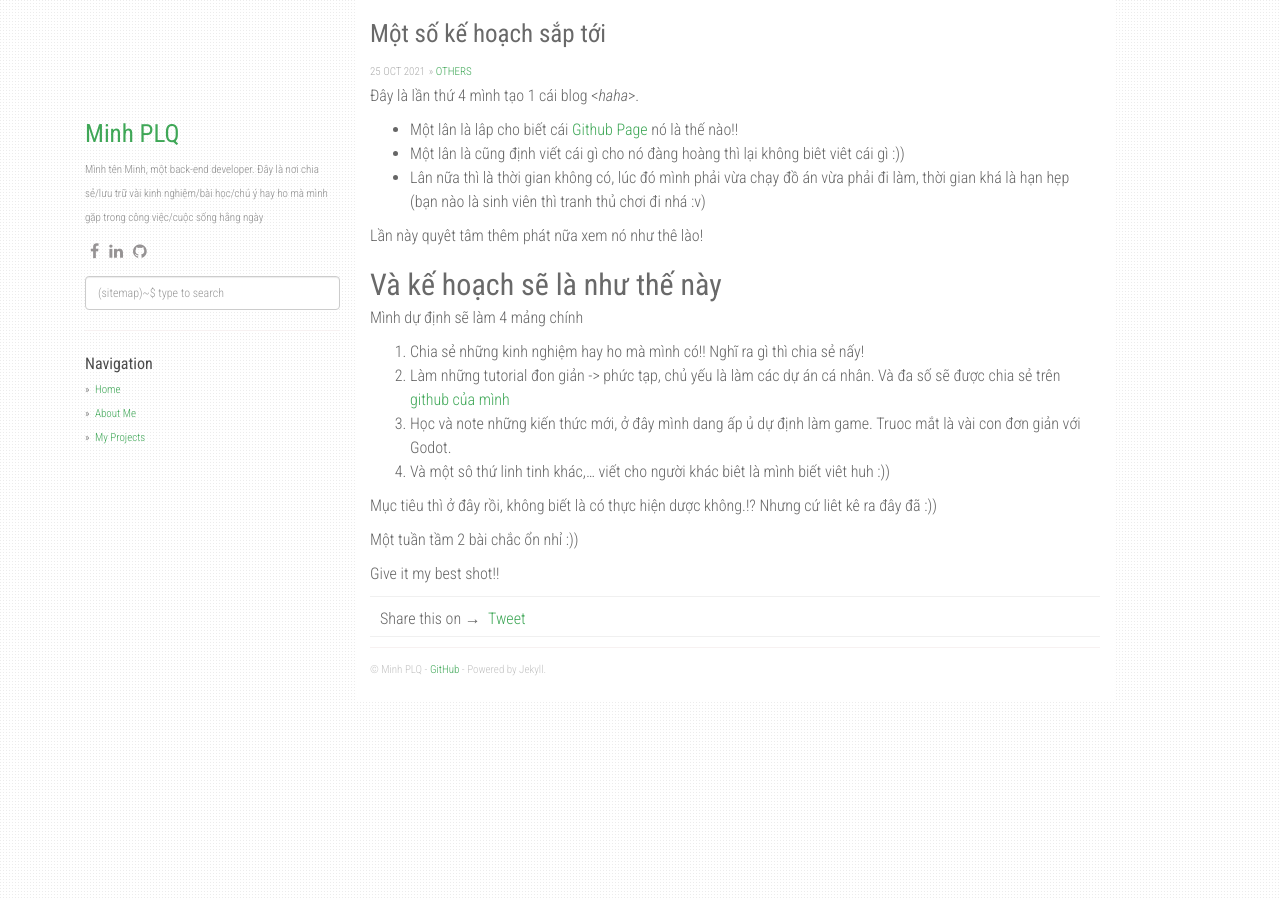
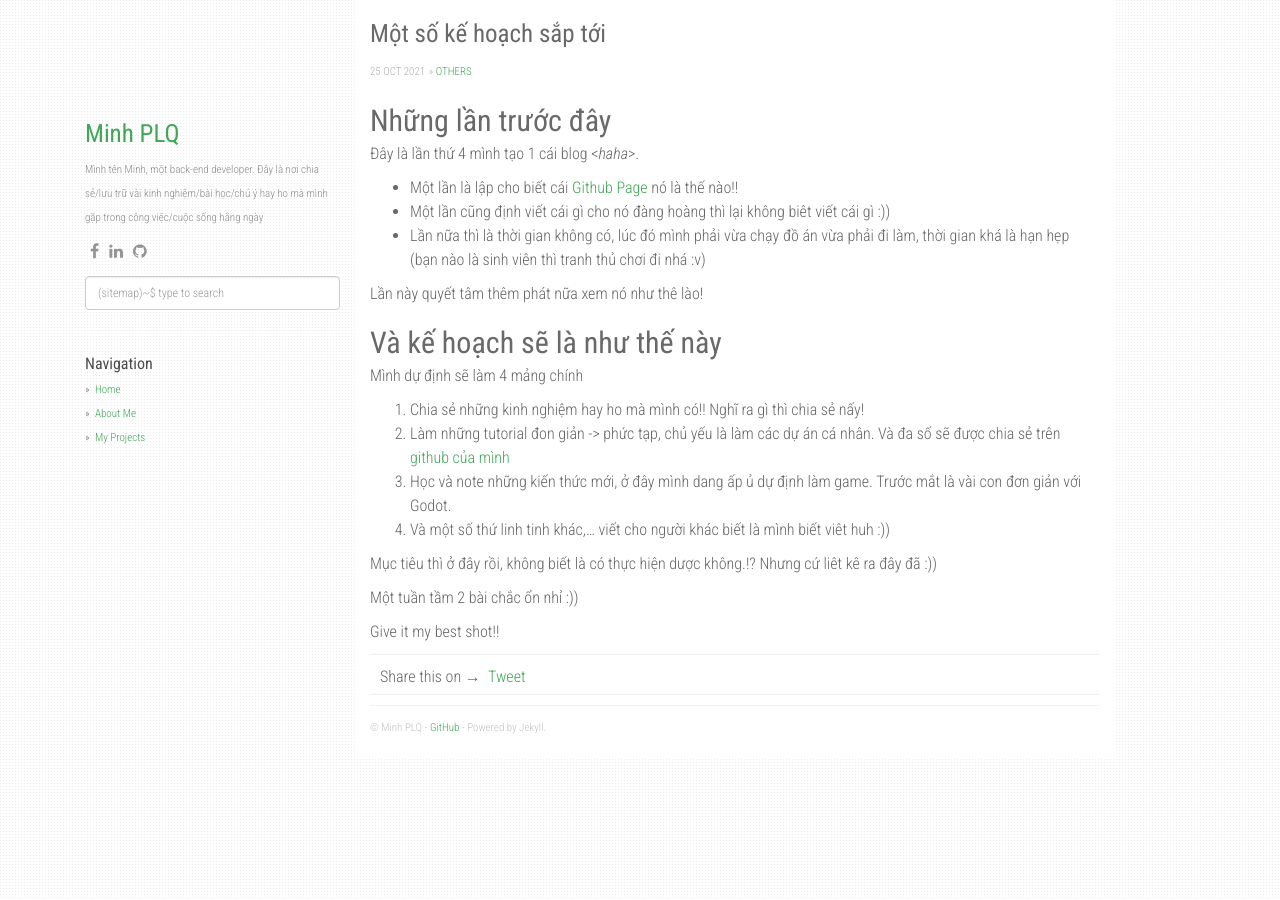
Before and after one commit to minhplq/minhplq.github.io, a Jekyll site: the page built from _posts/2021-10-25-some-plan-for-this-blog.md, in a window 1280 px wide. Built offline with Jekyll 4.4.1, drawn with Linux system fonts in a browser that asks for light colours; nearby versions of some CDN libraries; comment, search, counter and statistics services are not loaded.

Commit message:
Update 2021-10-25-some-plan-for-this-blog.md

```diff
--- a/_posts/2021-10-25-some-plan-for-this-blog.md
+++ b/_posts/2021-10-25-some-plan-for-this-blog.md
@@ -4,12 +4,15 @@ title:  "Một số kế hoạch sắp tới"
 date:   2021-10-25
 categories: [others]
 ---
+
+## Những lần trước đây
+
 Đây là lần thứ 4 mình tạo 1 cái blog <*haha*>.
-- Một lân là lâp cho biết cái [Github Page](https://pages.github.com/) nó là thế nào!!
-- Một lân là cũng định viết cái gì cho nó đàng hoàng thì lại không biêt viêt cái gì :))
-- Lân nữa thì là thời gian không có, lúc đó mình phải vừa chạy đồ án vừa phải đi làm, thời gian khá là hạn hẹp (bạn nào là sinh viên thì tranh thủ chơi đi nhá :v)
+- Một lần là lập cho biết cái [Github Page](https://pages.github.com/) nó là thế nào!!
+- Một lần cũng định viết cái gì cho nó đàng hoàng thì lại không biêt viết cái gì :))
+- Lần nữa thì là thời gian không có, lúc đó mình phải vừa chạy đồ án vừa phải đi làm, thời gian khá là hạn hẹp (bạn nào là sinh viên thì tranh thủ chơi đi nhá :v)
 
-Lần này quyêt tâm thêm phát nữa xem nó như thê lào!
+Lần này quyết tâm thêm phát nữa xem nó như thê lào!
 
 ## Và kế hoạch sẽ là như thế này
 
@@ -17,8 +20,8 @@ Mình dự định sẽ làm 4 mảng chính
 
 1. Chia sẻ những kinh nghiệm hay ho mà mình có!! Nghĩ ra gì thì chia sẻ nấy!
 2. Làm những tutorial đon giản -> phức tạp, chủ yếu là làm các dự án cá nhân. Và đa số sẽ được chia sẻ trên [github của mình](https://github.com/minhplq)
-3. Học và note những kiến thức mới, ở đây mình dang ấp ủ dự định làm game. Truoc mắt là vài con đơn giản với Godot.
-4. Và một sô thứ linh tinh khác,... viết cho người khác biêt là mình biết viêt huh :))
+3. Học và note những kiến thức mới, ở đây mình dang ấp ủ dự định làm game. Trước mắt là vài con đơn giản với Godot.
+4. Và một số thứ linh tinh khác,... viết cho người khác biết là mình biết viêt huh :))
 
 Mục tiêu thì ở đây rồi, không biết là có thực hiện dược không.!? Nhưng cứ liêt kê ra đây đã :))
 
```
